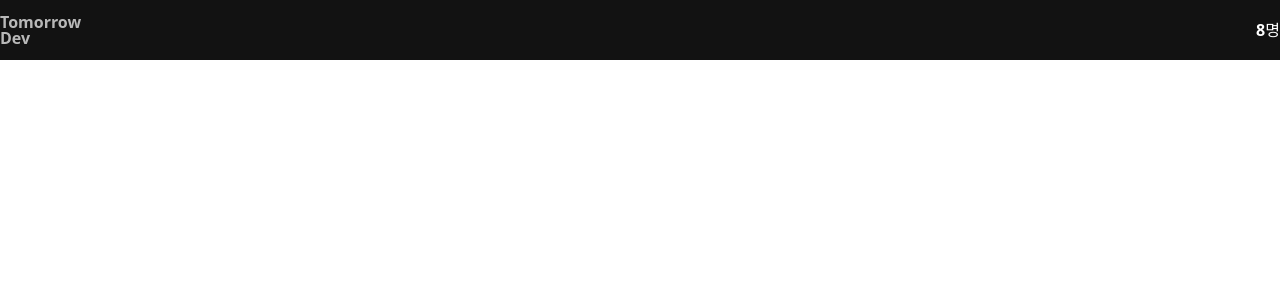
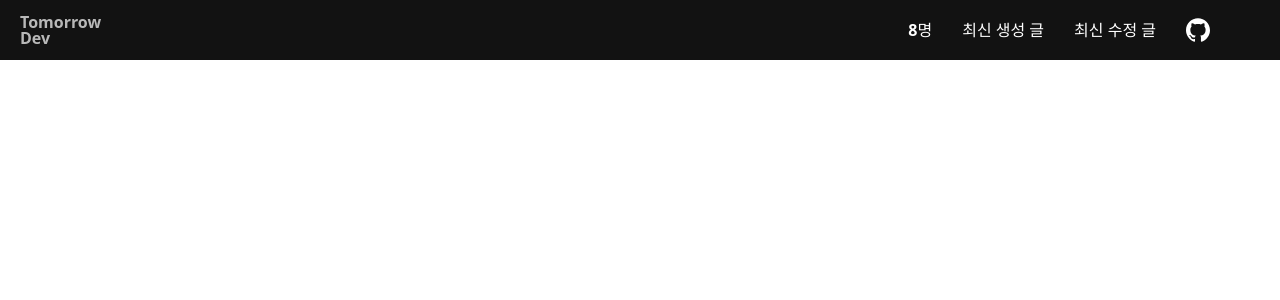
Before and after one commit to wjdals0304/tomorrow-dev, a Next.js app: page / in a window 1280 px wide. Shown: the top 300 px of the page. Built offline with nearby package versions, Linux system fonts and the light colour scheme; a web font is replaced by a local one.

Commit message:
feat: 헤더 UI 추가

```diff
--- a/src/feature/home/Header.tsx
+++ b/src/feature/home/Header.tsx
@@ -3,7 +3,7 @@ import Link from 'next/link';
 export function Header() {
   return (
     <header className="fixed top-0 left-0 z-[9] w-full h-[60px] bg-dark-background">
-      <div className="flex items-center justify-between p-[0 20px] m-[auto] h-full">
+      <div className="flex items-center justify-between pr-[70px] pl-[20px] m-[auto] h-full relative after:content-[''] after:absolute after:bottom-[-1px] after:left-0 after:w-full after:h-[1px] after:bg-[#ffffff1a]">
         <div className="flex items-center">
           <Link href="/">
             <span className="font-size-[14px] font-[700] text-[#ffffffb3] line-height-[1]">
@@ -12,11 +12,42 @@ export function Header() {
             </span>
           </Link>
         </div>
-        <div className="flex items-center">
+        <div className="flex items-center gap-[30px]">
           <div className="font-size-[14px] text-[#fff] line-height-[1] text-right flex items-center gap-[8px]">
             <div className="whitespace-nowrap">
               <span className="font-size-[24px] font-[700] text-right">8</span>
               <span>명</span>
+            </div>
+          </div>
+          <div className="flex items-center gap-[30px]">
+            <ul className="flex items-center gap-[30px] line-height-[1]">
+              <li className="shrink-0">
+                <Link href="/" className="text-[#fff] font-size-[14px]">
+                  최신 생성 글
+                </Link>
+              </li>
+              <li className="shrink-0">
+                <Link href="/" className="text-[#fff] font-size-[14px]">
+                  최신 수정 글
+                </Link>
+              </li>
+            </ul>
+            <div>
+              <Link
+                href="https://github.com/wjdals0304"
+                className="flex items-center w-[24px] h-[24px] rounded-full"
+              >
+                <svg
+                  role="img"
+                  viewBox="0 0 24 24"
+                  xmlns="http://www.w3.org/2000/svg"
+                >
+                  <path
+                    fill="#fff"
+                    d="M12 .297c-6.63 0-12 5.373-12 12 0 5.303 3.438 9.8 8.205 11.385.6.113.82-.258.82-.577 0-.285-.01-1.04-.015-2.04-3.338.724-4.042-1.61-4.042-1.61C4.422 18.07 3.633 17.7 3.633 17.7c-1.087-.744.084-.729.084-.729 1.205.084 1.838 1.236 1.838 1.236 1.07 1.835 2.809 1.305 3.495.998.108-.776.417-1.305.76-1.605-2.665-.3-5.466-1.332-5.466-5.93 0-1.31.465-2.38 1.235-3.22-.135-.303-.54-1.523.105-3.176 0 0 1.005-.322 3.3 1.23.96-.267 1.98-.399 3-.405 1.02.006 2.04.138 3 .405 2.28-1.552 3.285-1.23 3.285-1.23.645 1.653.24 2.873.12 3.176.765.84 1.23 1.91 1.23 3.22 0 4.61-2.805 5.625-5.475 5.92.42.36.81 1.096.81 2.22 0 1.606-.015 2.896-.015 3.286 0 .315.21.69.825.57C20.565 22.092 24 17.592 24 12.297c0-6.627-5.373-12-12-12"
+                  ></path>
+                </svg>
+              </Link>
             </div>
           </div>
         </div>
```
